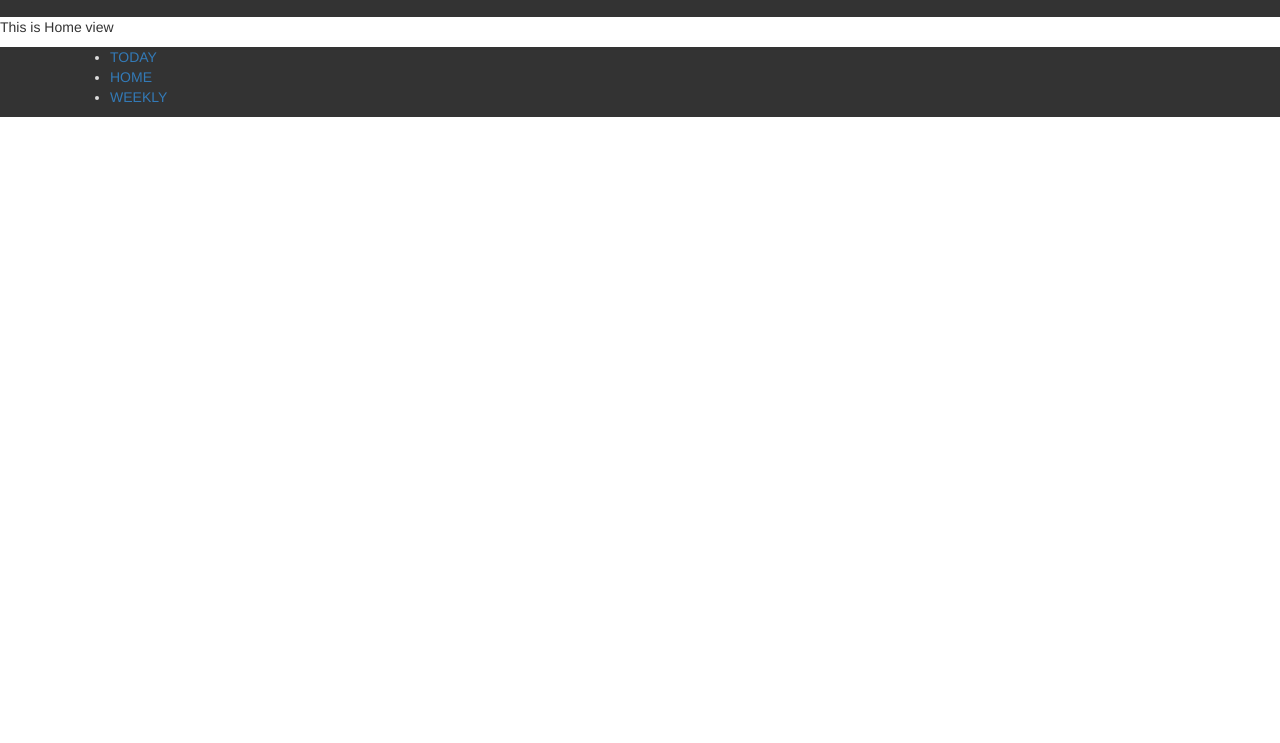
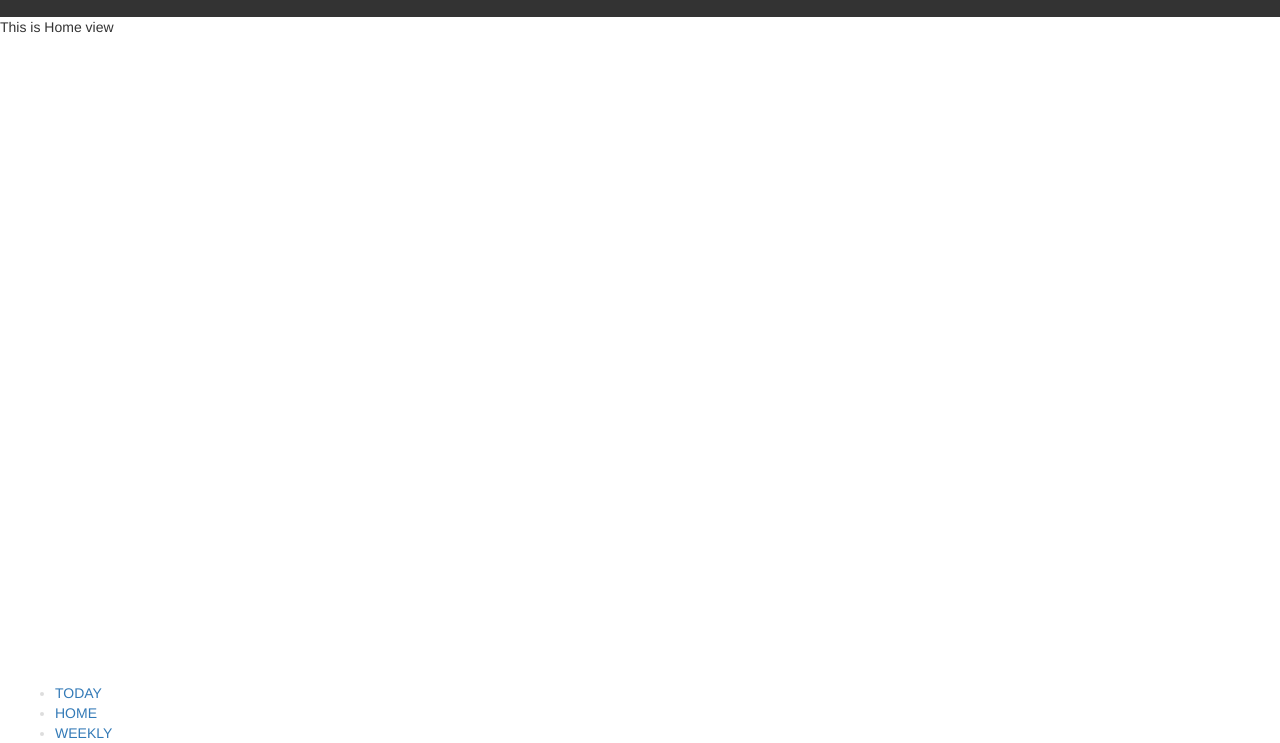
Before and after one commit to gnargnor/RECOVREE, a website: page client/views/index.html at #/home in a window 1280 px wide. Shown: the part 57-800 px from the top of the page. Drawn offline with nearby package versions, Linux system fonts and the light colour scheme; some packages are replaced by stand-ins of ours; files that its build step writes are made by us from their sources; no server answers.

Commit message:
working on nav footer

```diff
--- a/client/styles/style.css
+++ b/client/styles/style.css
@@ -40,10 +40,9 @@
     margin-left: 10px;
 }
 
-.footer {
+#navFooter {
 position: absolute;
 bottom: 0;
 width: 100%;
 height: 60px;
-background-color: #f5f5f5;
 }
--- a/client/views/partials/nav.html
+++ b/client/views/partials/nav.html
@@ -1,6 +1,6 @@
 <div class="instructions">
-    <div class="container">
-      <ul>
+    <div class='container' id='navFooter'>
+      <ul class='navMenu'>
         <li><a href="#/user">TODAY</a></li>
         <li><a href="#/home">HOME</a></li>
         <li><a href="#/info">WEEKLY</a></li>
--- a/client/views/templates/home.html
+++ b/client/views/templates/home.html
@@ -1,3 +1,3 @@
 <p>This is Home view</p>
 
-<footer class='navMenu' ng-include="'/views/partials/nav.html'"></footer>
+<footer ng-include="'/views/partials/nav.html'"></footer>
```
